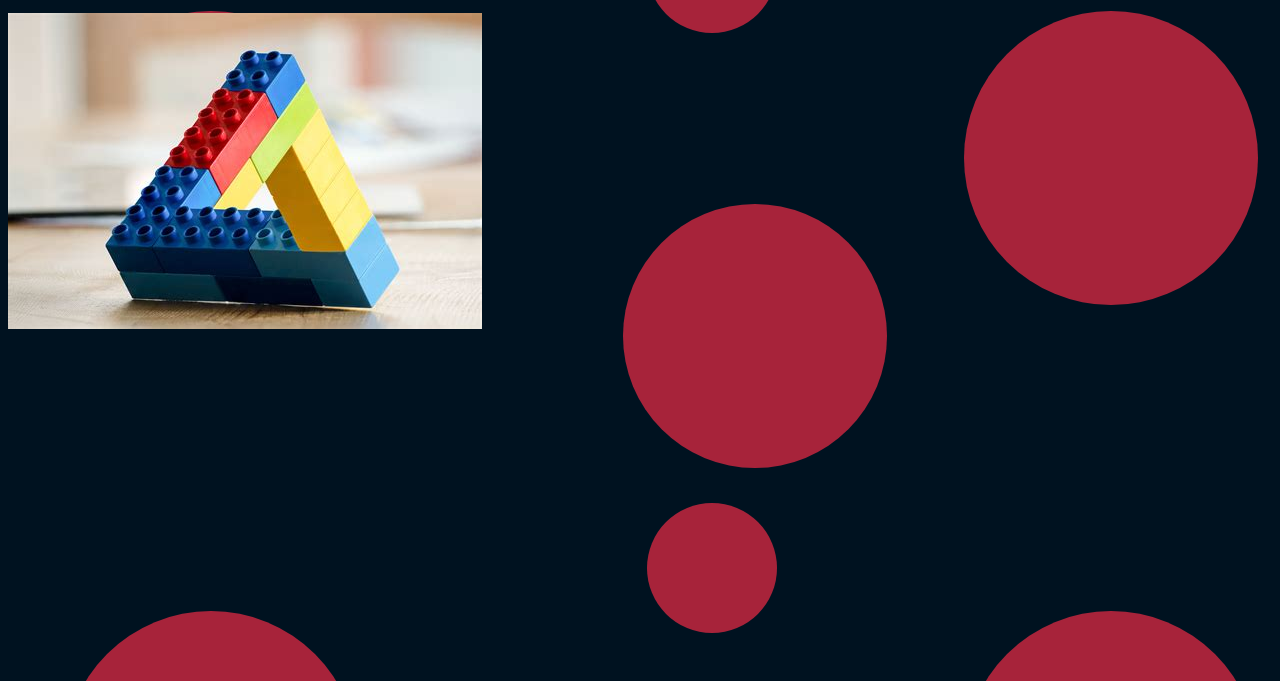
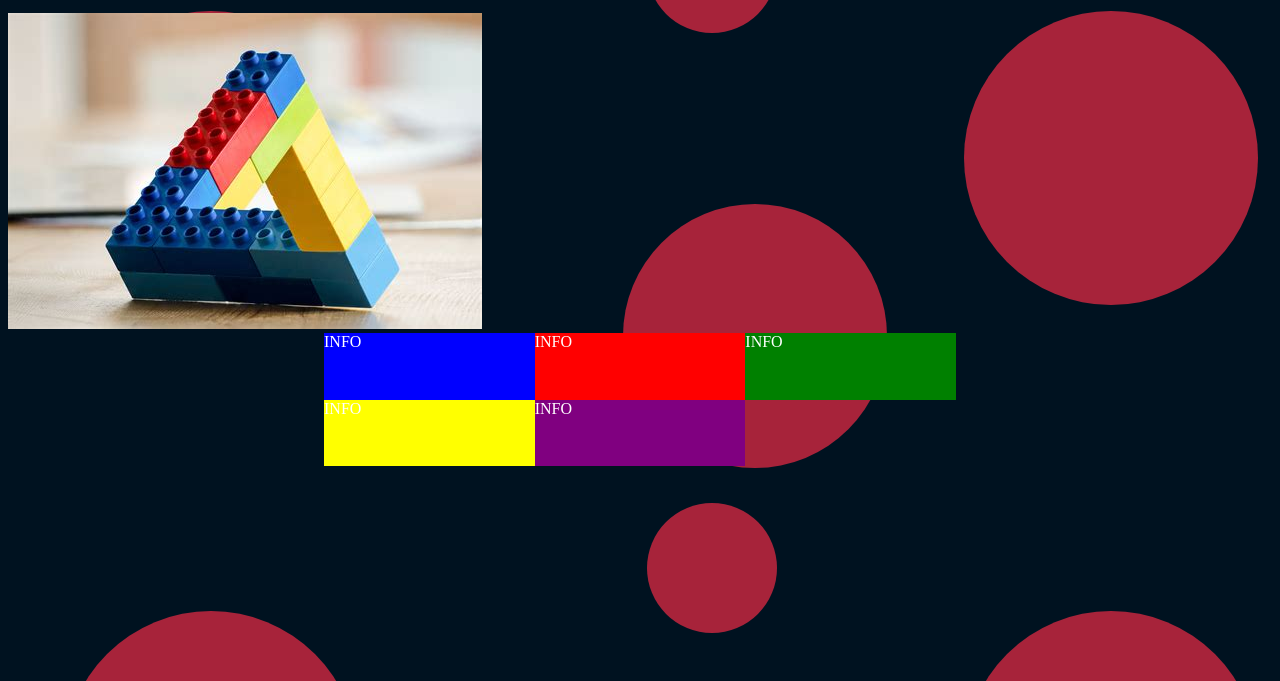
Before and after one commit to FutureShock314/Sci-HW-Bird-Flu, a plain HTML site: page index.html in a window 1280 px wide. Shown: the part 119-800 px from the top of the page. Drawn offline with Linux system fonts and the light colour scheme.

Commit message:
Added basic grid template for fact sheet

```diff
--- a/index.html
+++ b/index.html
@@ -15,6 +15,13 @@
         molestiae, beatae maxime sit temporibus corporis! Molestias adipisci atque provident nemo necessitatibus eos!
     </p>
     <img src="example.jpg"/>
+    <div class="box-container">
+        <div class="box" id="box-1">INFO</div>
+        <div class="box" id="box-2">INFO</div>
+        <div class="box" id="box-3">INFO</div>
+        <div class="box" id="box-4">INFO</div>
+        <div class="box" id="box-5">INFO</div>
+    </div>
 
 </body>
 
--- a/style.css
+++ b/style.css
@@ -7,3 +7,31 @@ body {
     color: white;
     background-image: url("./SVG/background-circle-horizontal.svg");
 }
+
+.box-container {
+    display: grid;
+
+    width: 50%;
+    height: 200px;
+    padding-left: 25%;
+
+    grid-template-columns: 1fr 1fr 1fr;
+    grid-template-rows: 1fr 1fr 1fr;
+}
+
+#box-1 {
+    background-color: blue;
+    grid-template-columns: 1 / span 2;
+}
+#box-2 {
+    background-color: red;
+}
+#box-3 {
+    background-color: green;
+}
+#box-4 {
+    background-color: yellow;
+}
+#box-5 {
+    background-color: purple;
+}
```
